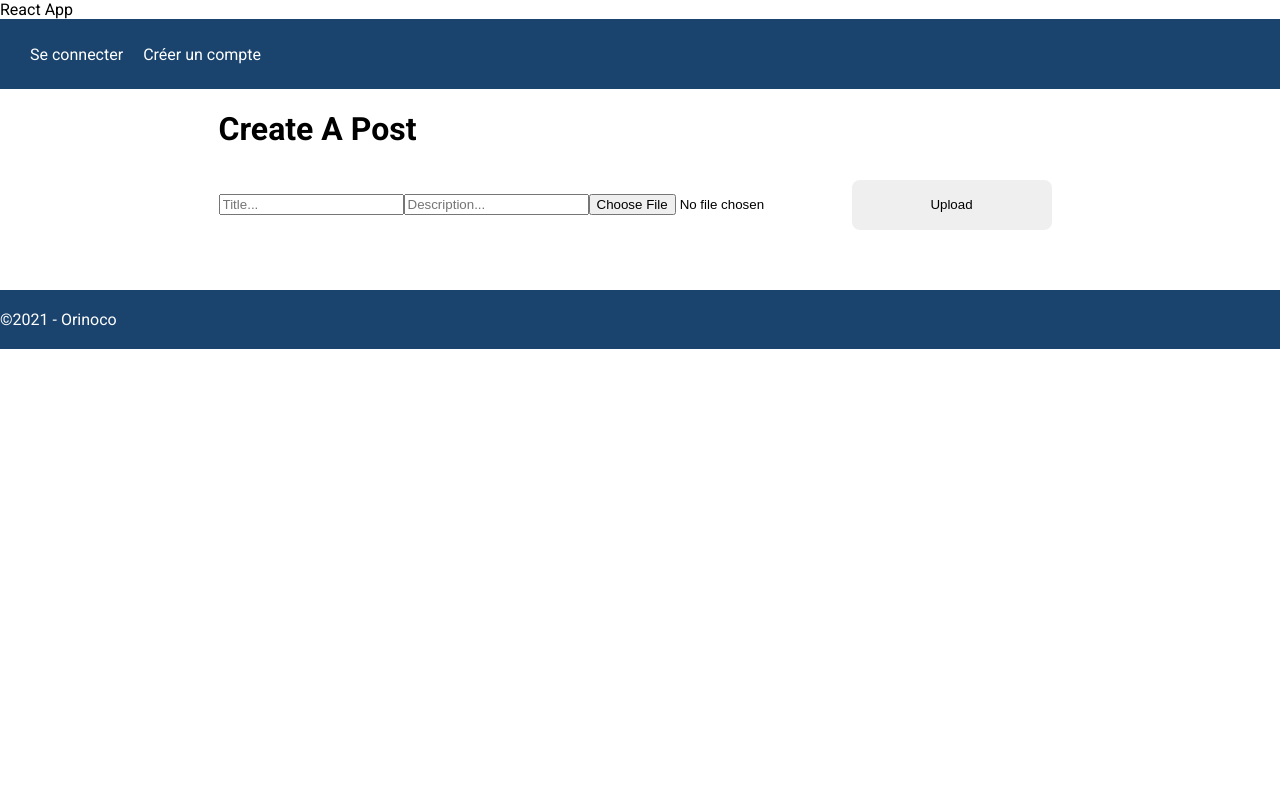
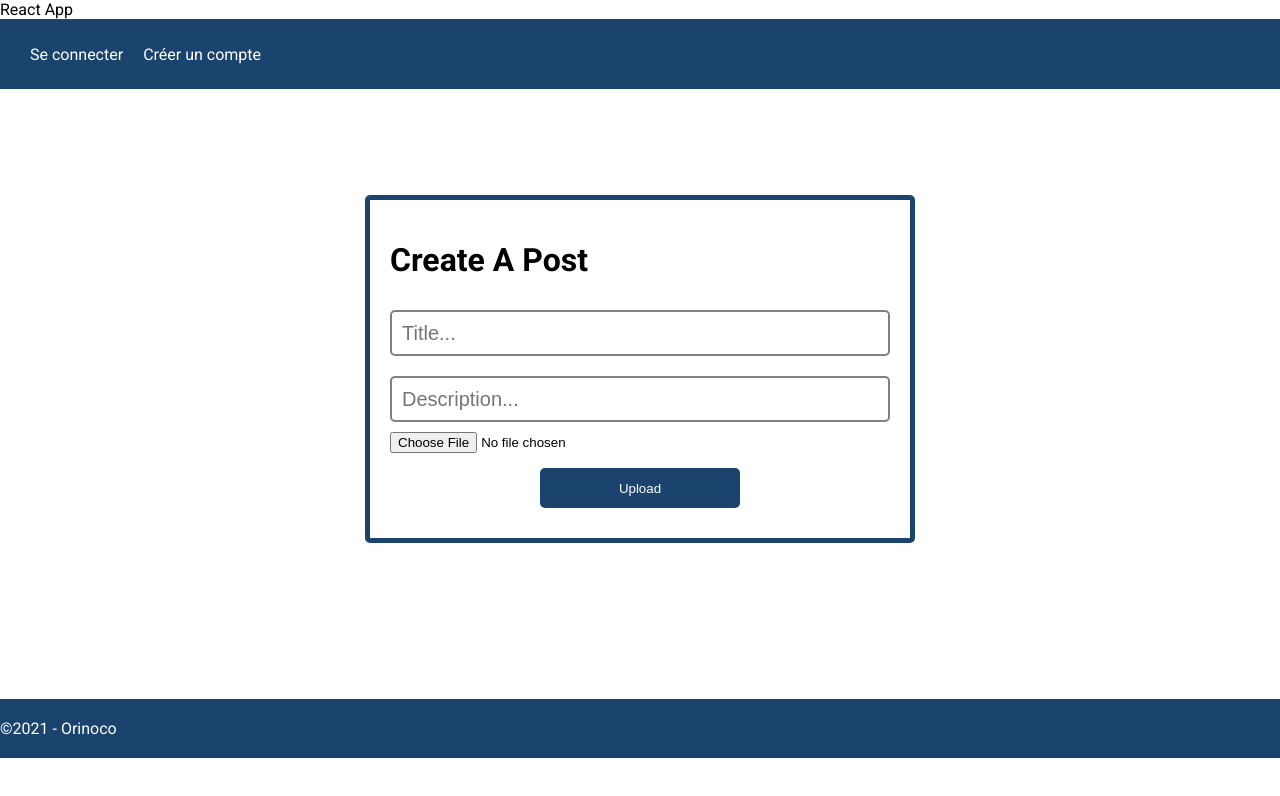
Before and after one commit to floflx7/FlorianFelix_7_30102021, a React (Create React App) app in the folder client/: page /createpost in a window 1280 px wide. Shown: the top 796 px of the page. Built offline with nearby package versions, Linux system fonts and the light colour scheme; no server answers; sample sign-in values are in the browser's storage.

Commit message:
post update

```diff
--- a/client/src/App.js
+++ b/client/src/App.js
@@ -24,6 +24,7 @@ function App() {
   const logout = () => {
     localStorage.removeItem("accessToken");
     localStorage.removeItem("username");
+    localStorage.removeItem("userId");
     setAuthState(false);
   };
 
--- a/client/src/pages/CreatePost.js
+++ b/client/src/pages/CreatePost.js
@@ -37,6 +37,7 @@ function CreatePost() {
             postText: postText,
             image: fileName,
             username: localStorage.getItem("username"),
+            UserId: localStorage.getItem("userId"),
           })
 
           .then((response) => {
@@ -47,10 +48,11 @@ function CreatePost() {
   };
 
   return (
-    <div className="Upload">
-      <h1>Create A Post</h1>
-      <div className="UploadForm">
+    <div className="createPostPage">
+      <div className="formContainer">
+        <h1>Create A Post</h1>
         <input
+          id="inputCreatePost"
           type="text"
           placeholder="Title..."
           onChange={(event) => {
@@ -58,6 +60,7 @@ function CreatePost() {
           }}
         />
         <input
+          id="inputCreatePost"
           type="text"
           placeholder="Description..."
           onChange={(event) => {
--- a/client/src/pages/Login.js
+++ b/client/src/pages/Login.js
@@ -19,6 +19,7 @@ function Login() {
         localStorage.setItem("accessToken", response.data.token);
         console.log(response.data.token);
         localStorage.setItem("username", response.data.username);
+        localStorage.setItem("userId", response.data.id);
         setAuthState({
           username: response.data.username,
           id: response.data.id,
```
